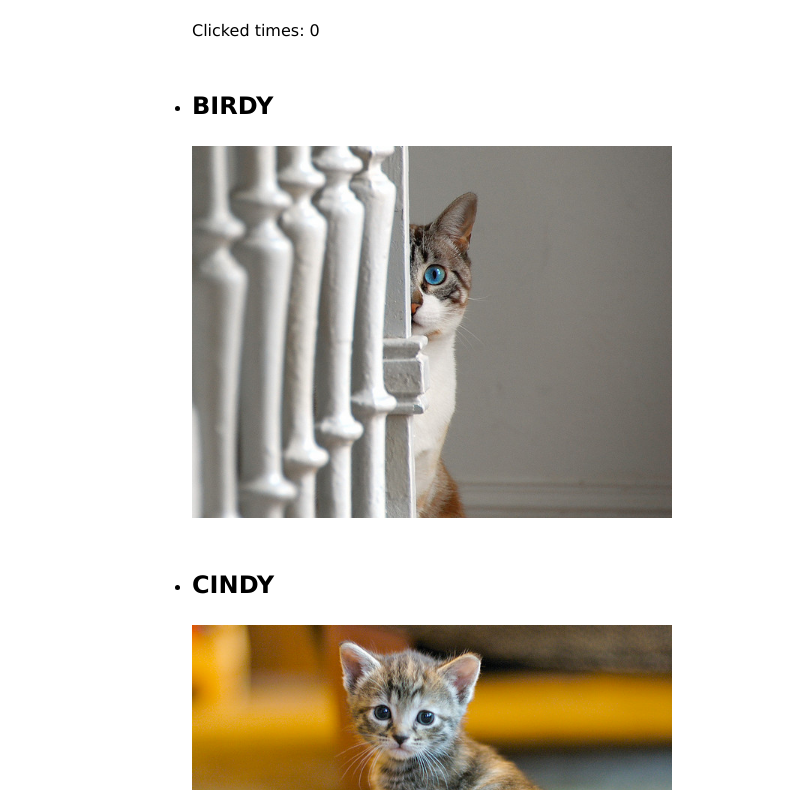
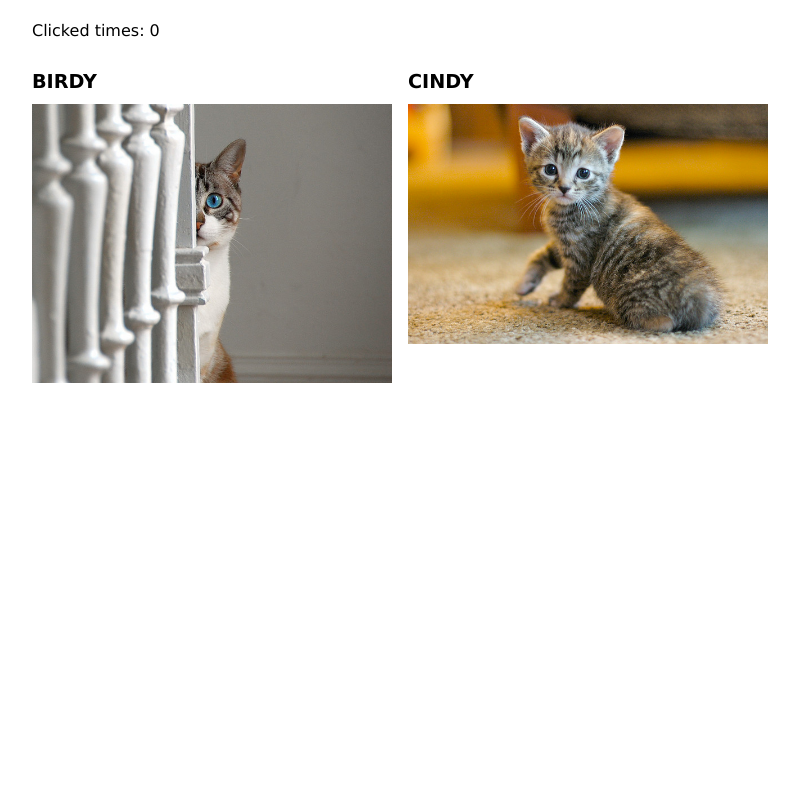
Before and after one commit to witmin/Udacity-Cat-Click, a website: page index.html in a window 1280 px wide. Shown: the part 119-909 px from the top of the page, without its empty margins (128-927 px from the left). After the commit the page ends 800 px from the top, so only its background shows below. Drawn offline with Linux system fonts and the light colour scheme.

Commit message:
Enhanced CSS style.

```diff
--- a/js/app.js
+++ b/js/app.js
@@ -38,9 +38,7 @@ function initClickTimesValue() {
  */
 
 let catOne = new Cat("Birdy", imageFolder + "kitten-2.jpg");
-
 let catTwo = new Cat("Cindy", imageFolder + "kitten-7.jpg");
-
 let cats = [catOne, catTwo];
 
 
@@ -60,7 +58,6 @@ $(function () {
     // Listen to click event
     $('.cat-image').click(function (e) {
         clicks += 1;
-        console.log(clicks);
         $('#clicked-times').text(clicks);
     });
 });
--- a/styles.css
+++ b/styles.css
@@ -1,6 +1,7 @@
 * {
     margin: 0;
     padding: 0;
+    box-sizing: border-box;
 }
 
 body {
@@ -19,22 +20,54 @@ p {
     line-height: 1.5em;
 }
 
-.wrapper {
-    width: 100%;
-    max-width: 640px;
-    margin: 0 auto;
-}
-
 img {
     width: 100%;
     max-width: 480px;
 }
 
-#kitten-image:hover {
+.wrapper {
+    width: 100%;
+    max-width: 960px;
+    margin: 0 auto;
+}
+
+/* cats list style */
+#cats-list {
+    list-style: none;
+    margin: 0;
+    padding: 0;
+    display: flex;
+    flex-direction: row;
+    flex-wrap: wrap;
+}
+
+#cats-list li{
+    display: block;
+    width: 360px;
+    margin: 0 1em 1em 0;
+}
+
+#cats-list h2 {
+    font-size: 1.2rem;
+    margin: 1em 0 0.5em 0;
+}
+
+#cats-list figure{
+    width: inherit;
+    height: auto;
+    max-height: 300px;
+}
+
+#cats-list .cat-image{
+    width: 100%;
+    height: auto;
+}
+
+.cat-image:hover {
     cursor: pointer;
     box-shadow: 0 2px 10px rgba(0, 0, 200, 0.5);
 }
 
-#kitten-image:focus{
+.cat-image:focus{
     box-shadow: 0 2px 10px rgba(0, 0, 0, 0.35);
 }
```
